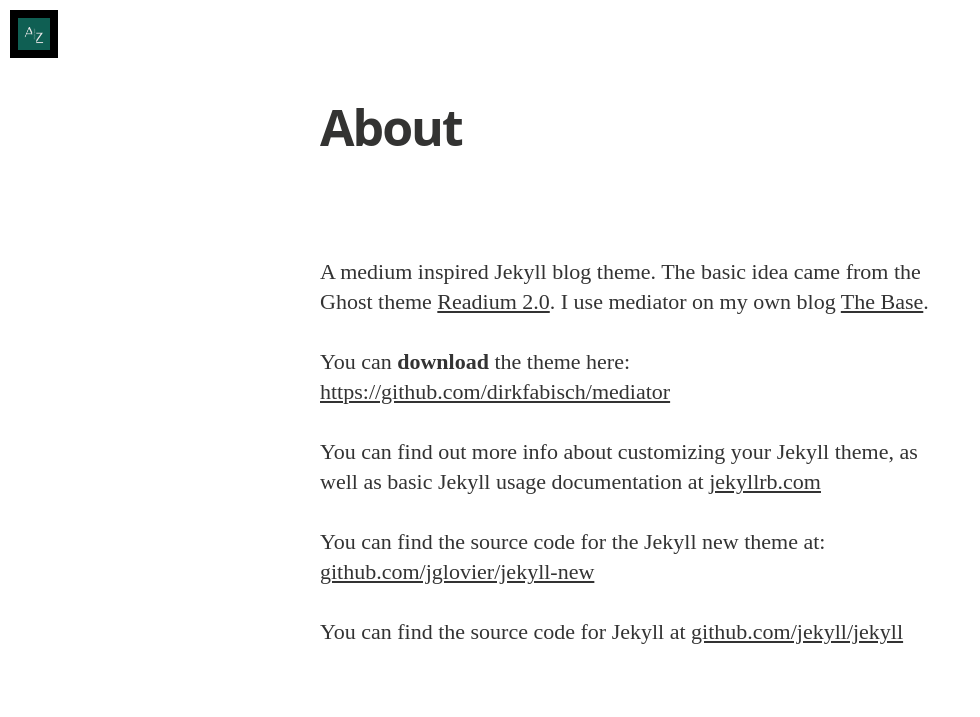
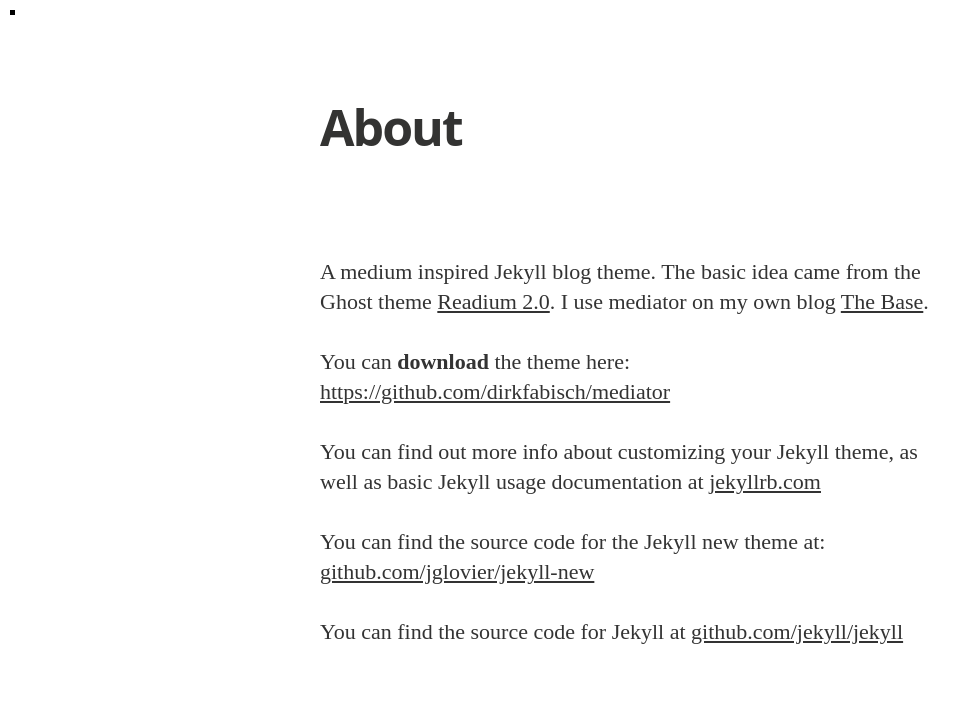
Before and after one commit to AsmaZgo/AsmaZgo.github.io, a Jekyll site: the page built from about.md, in a window 1280 px wide. Shown: the top 717 px of the page, without its empty margins (0-980 px from the left). Built offline with Jekyll 4.4.1, drawn with Linux system fonts in a browser that asks for light colours; nearby versions of some CDN libraries; some web fonts are replaced; grey boxes are pictures that could not be loaded.

Commit message:
Update main.sass

```diff
--- a/css/main.sass
+++ b/css/main.sass
@@ -43,8 +43,8 @@
   position: fixed
   left: 10px
   top: 10px
-  width: $rs*3
-  height: $rs*3
+  width: $rs*0.3
+  height: $rs*0.3
   background-color: #000
   overflow: hidden
   z-index: 99
```
